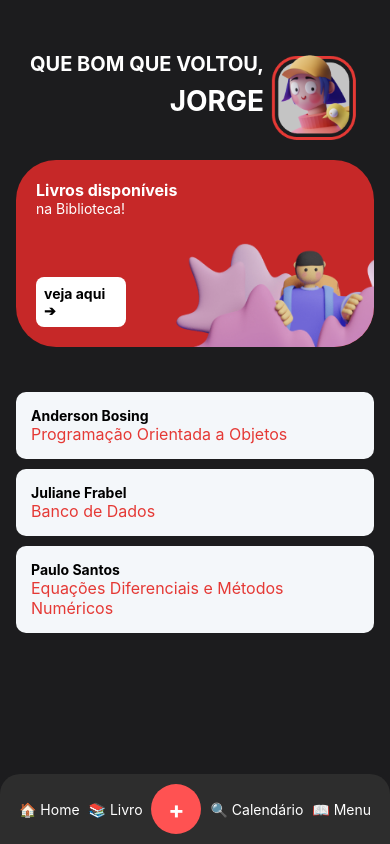
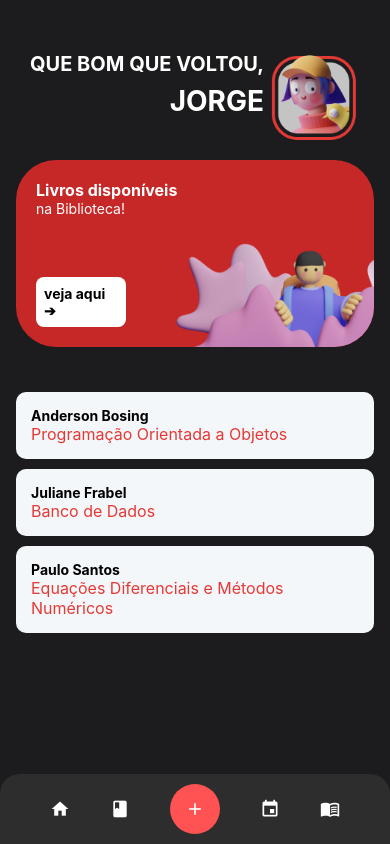
Before and after one commit to RaphaCardoso/Project_ReactNative-College, a React Native app in the folder Project_React-College/: screen /AlunoPage in a window 390 px wide. Built offline with nearby package versions, Linux system fonts and the light colour scheme.

Commit message:
Alteração dos icons da NavigationBar

```diff
--- a/Project_React-College/src/components/NavigationBar.js
+++ b/Project_React-College/src/components/NavigationBar.js
@@ -1,23 +1,40 @@
 import React from 'react';
-import { View, TouchableOpacity, Text, StyleSheet } from 'react-native';
+import { View, TouchableOpacity, StyleSheet } from 'react-native';
+import Icon from 'react-native-vector-icons/MaterialIcons';
 
-export default function NavigationBar({ onNavigate }) {
+export default function NavigationBar({ onNavigate, activeRoute }) {
   return (
     <View style={styles.navigationBar}>
       <TouchableOpacity onPress={() => onNavigate('Home')}>
-        <Text style={styles.navItem}>🏠 Home</Text>
+        <Icon
+          name="home"
+          size={20}
+          color={activeRoute === 'Home' ? '#E53935' : '#FFFFFF'}
+        />
       </TouchableOpacity>
       <TouchableOpacity onPress={() => onNavigate('Livro')}>
-        <Text style={styles.navItem}>📚 Livro</Text>
+        <Icon
+          name="book"
+          size={20}
+          color={activeRoute === 'Livro' ? '#E53935' : '#FFFFFF'}
+        />
       </TouchableOpacity>
       <TouchableOpacity style={styles.addButton} onPress={() => onNavigate('Add')}>
-        <Text style={styles.addButtonText}>+</Text>
+        <Icon name="add" size={20} color="#FFFFFF" />
       </TouchableOpacity>
       <TouchableOpacity onPress={() => onNavigate('Calendario')}>
-        <Text style={styles.navItem}>🔍 Calendário</Text>
+        <Icon
+          name="event"
+          size={20}
+          color={activeRoute === 'Calendario' ? '#E53935' : '#FFFFFF'}
+        />
       </TouchableOpacity>
       <TouchableOpacity onPress={() => onNavigate('Menu')}>
-        <Text style={styles.navItem}>📖 Menu</Text>
+        <Icon
+          name="menu-book"
+          size={20}
+          color={activeRoute === 'Menu' ? '#E53935' : '#FFFFFF'}
+        />
       </TouchableOpacity>
     </View>
   );
@@ -38,9 +55,6 @@ const styles = StyleSheet.create({
     borderTopRightRadius: 20,
     height: 70,
   },
-  navItem: {
-    color: '#FFFFFF',
-  },
   addButton: {
     backgroundColor: '#FF5252',
     width: 50,
@@ -49,9 +63,4 @@ const styles = StyleSheet.create({
     alignItems: 'center',
     justifyContent: 'center',
   },
-  addButtonText: {
-    color: '#FFFFFF',
-    fontSize: 24,
-    fontWeight: 'bold',
-  },
 });
--- /dev/null
+++ b/package.json
@@ -0,0 +1,5 @@
+{
+  "dependencies": {
+    "react-native-vector-icons": "^10.2.0"
+  }
+}
```
Also changed, not shown: 1 other file (tests, documents, lock files or other folders).
